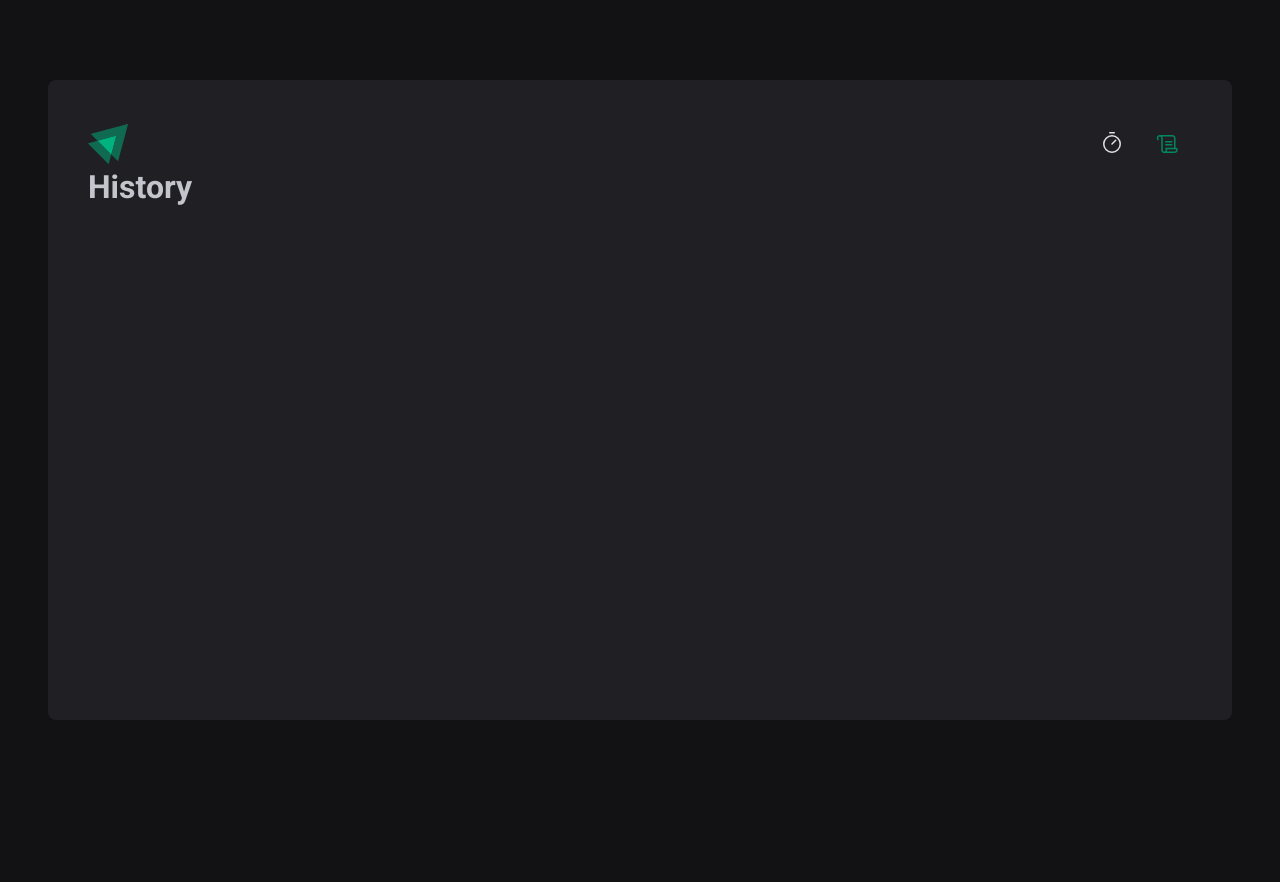
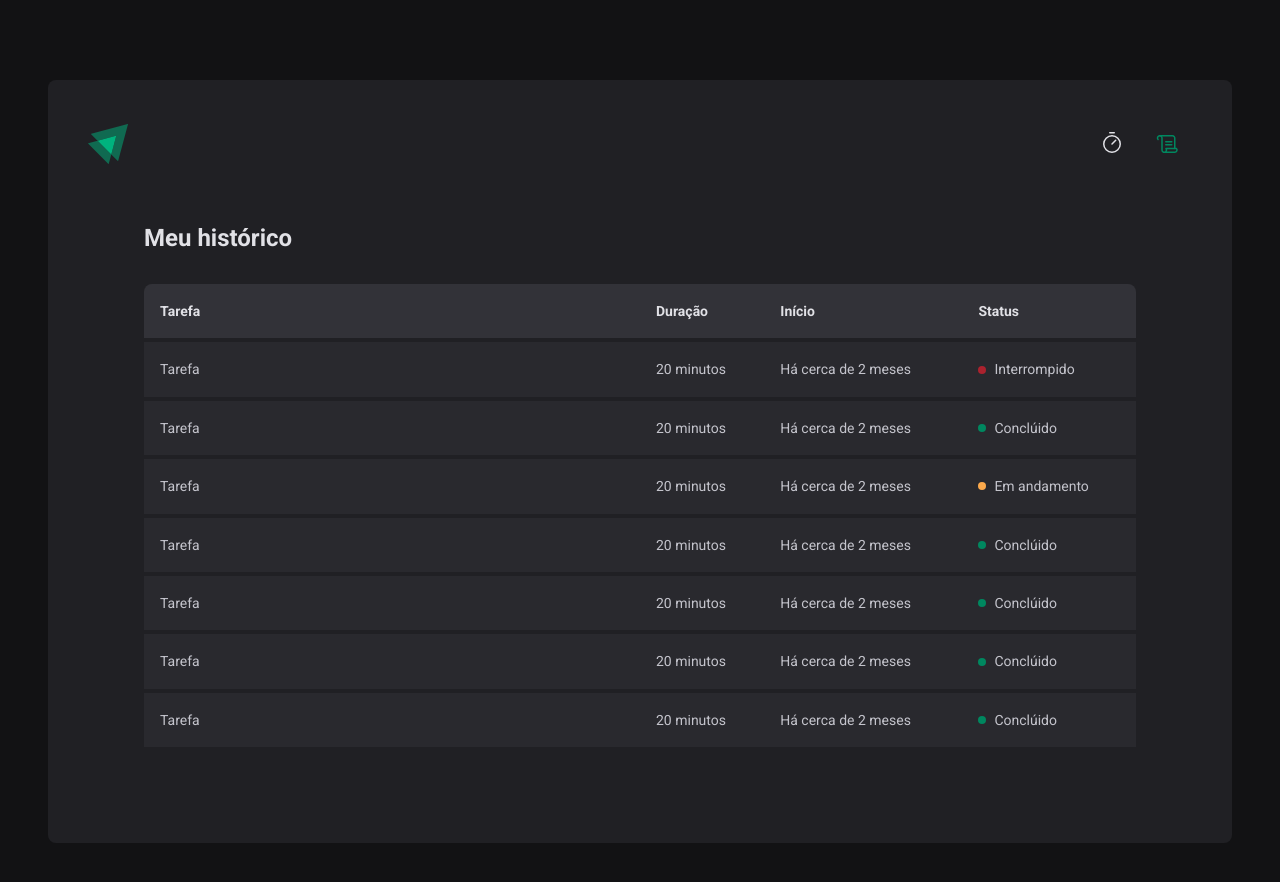
Before and after one commit to leohb07/ignite-timer, a React (Vite) app: page /history in a window 1280 px wide. Shown: the top 882 px of the page. Before the commit the page ends 800 px from the top, so only its background shows below. Built offline with nearby package versions, Linux system fonts and the light colour scheme.

Commit message:
Finalização do layout do projeto

```diff
--- a/src/layouts/DefaultLayout/styles.ts
+++ b/src/layouts/DefaultLayout/styles.ts
@@ -2,7 +2,7 @@ import styled from 'styled-components'
 
 export const LayoutContainer = styled.div`
   max-width: 74rem;
-  height: calc(100vh - 10rem);
+  min-height: calc(100vh - 10rem);
   margin: 5rem auto;
   padding: 2.5rem;
 
--- a/src/pages/History.tsx
+++ /dev/null
@@ -1,3 +0,0 @@
-export function History() {
-  return <h1>History</h1>
-}
--- /dev/null
+++ b/src/pages/History/index.tsx
@@ -0,0 +1,81 @@
+import { HistoryContainer, HistoryList, Status } from './styles'
+
+export function History() {
+  return (
+    <HistoryContainer>
+      <h1>Meu histórico</h1>
+
+      <HistoryList>
+        <table>
+          <thead>
+            <tr>
+              <th>Tarefa</th>
+              <th>Duração</th>
+              <th>Início</th>
+              <th>Status</th>
+            </tr>
+          </thead>
+
+          <tbody>
+            <tr>
+              <td>Tarefa</td>
+              <td>20 minutos</td>
+              <td>Há cerca de 2 meses</td>
+              <td>
+                <Status statusColor="red">Interrompido</Status>
+              </td>
+            </tr>
+            <tr>
+              <td>Tarefa</td>
+              <td>20 minutos</td>
+              <td>Há cerca de 2 meses</td>
+              <td>
+                <Status statusColor="green">Conclúido</Status>
+              </td>
+            </tr>
+            <tr>
+              <td>Tarefa</td>
+              <td>20 minutos</td>
+              <td>Há cerca de 2 meses</td>
+              <td>
+                <Status statusColor="yellow">Em andamento</Status>
+              </td>
+            </tr>
+            <tr>
+              <td>Tarefa</td>
+              <td>20 minutos</td>
+              <td>Há cerca de 2 meses</td>
+              <td>
+                <Status statusColor="green">Conclúido</Status>
+              </td>
+            </tr>
+            <tr>
+              <td>Tarefa</td>
+              <td>20 minutos</td>
+              <td>Há cerca de 2 meses</td>
+              <td>
+                <Status statusColor="green">Conclúido</Status>
+              </td>
+            </tr>
+            <tr>
+              <td>Tarefa</td>
+              <td>20 minutos</td>
+              <td>Há cerca de 2 meses</td>
+              <td>
+                <Status statusColor="green">Conclúido</Status>
+              </td>
+            </tr>
+            <tr>
+              <td>Tarefa</td>
+              <td>20 minutos</td>
+              <td>Há cerca de 2 meses</td>
+              <td>
+                <Status statusColor="green">Conclúido</Status>
+              </td>
+            </tr>
+          </tbody>
+        </table>
+      </HistoryList>
+    </HistoryContainer>
+  )
+}
--- /dev/null
+++ b/src/pages/History/styles.ts
@@ -0,0 +1,85 @@
+import styled from 'styled-components'
+
+export const HistoryContainer = styled.main`
+  flex: 1;
+  padding: 3.5rem;
+
+  display: flex;
+  flex-direction: column;
+
+  h1 {
+    font-size: 1.5rem;
+    color: ${(props) => props.theme['gray-100']};
+  }
+`
+
+export const HistoryList = styled.div`
+  flex: 1;
+  overflow: auto;
+  margin-top: 2rem;
+
+  table {
+    width: 100%;
+    border-collapse: collapse;
+    min-width: 600px;
+
+    th {
+      background-color: ${(props) => props.theme['gray-600']};
+      padding: 1rem;
+      text-align: left;
+      color: ${(props) => props.theme['gray-100']};
+      font-size: 0.875rem;
+      line-height: 1.6;
+
+      &:first-child {
+        border-top-left-radius: 8px;
+        padding-left: 1rem;
+      }
+
+      &:last-child {
+        border-top-right-radius: 8px;
+        padding-right: 1rem;
+      }
+    }
+
+    td {
+      background-color: ${(props) => props.theme['gray-700']};
+      border-top: 4px solid ${(props) => props.theme['gray-800']};
+      padding: 1rem;
+      font-size: 0.875rem;
+      line-height: 1.6;
+
+      &:first-child {
+        width: 50%;
+        padding-left: 1rem;
+      }
+
+      &:last-child {
+        padding-right: 1rem;
+      }
+    }
+  }
+`
+const STATUS_COLORS = {
+  yellow: 'yellow-500',
+  green: 'green-500',
+  red: 'red-500',
+} as const
+
+interface StatusProps {
+  statusColor: keyof typeof STATUS_COLORS
+}
+
+export const Status = styled.span<StatusProps>`
+  display: flex;
+  align-items: center;
+  gap: 0.5rem;
+
+  &::before {
+    content: '';
+    width: 0.5rem;
+    height: 0.5rem;
+    border-radius: 50%;
+    background: ${(props) => props.theme[STATUS_COLORS[props.statusColor]]};
+  }
+`
--- a/src/pages/Home/index.tsx
+++ b/src/pages/Home/index.tsx
@@ -15,10 +15,21 @@ export function Home() {
       <form action="">
         <FormContainer>
           <label htmlFor="task">Vou trabalhar em</label>
-          <TaskInput id="task" />
+          <TaskInput id="task" list="task-suggestions" />
+
+          <datalist id="task-suggestions">
+            <option value="Projeto 2" />
+            <option value="Gorila" />
+          </datalist>
 
           <label htmlFor="minutesAmount">durante</label>
-          <MinutesAmountInput type="number" id="minutesAmount" />
+          <MinutesAmountInput
+            type="number"
+            id="minutesAmount"
+            min={5}
+            max={60}
+            step={5}
+          />
 
           <span>minutos.</span>
         </FormContainer>
--- a/src/pages/Home/styles.ts
+++ b/src/pages/Home/styles.ts
@@ -104,6 +104,10 @@ const BaseInput = styled.input`
 
 export const TaskInput = styled(BaseInput)`
   flex: 1;
+
+  &::-webkit-calendar-picker-indicator {
+    display: none !important;
+  }
 `
 
 export const MinutesAmountInput = styled(BaseInput)`
```
